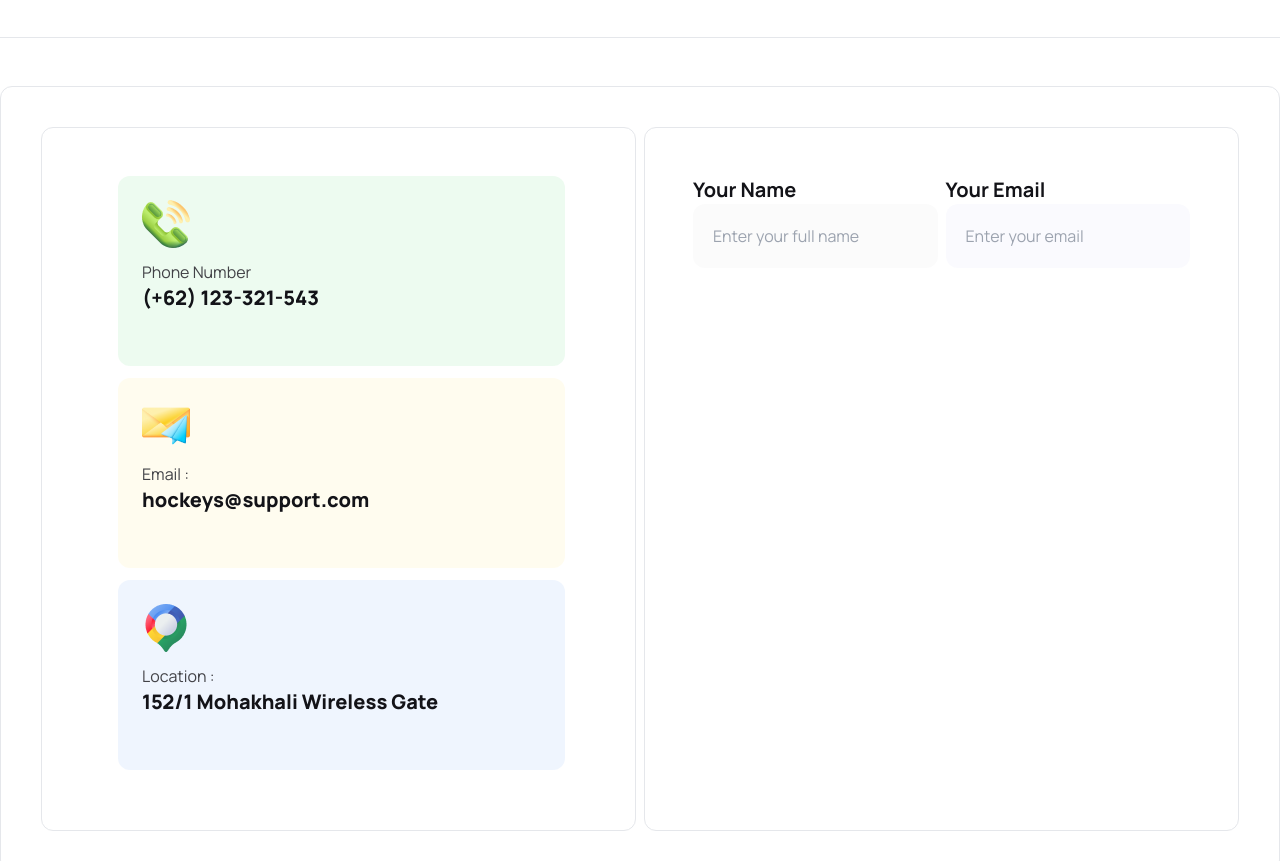
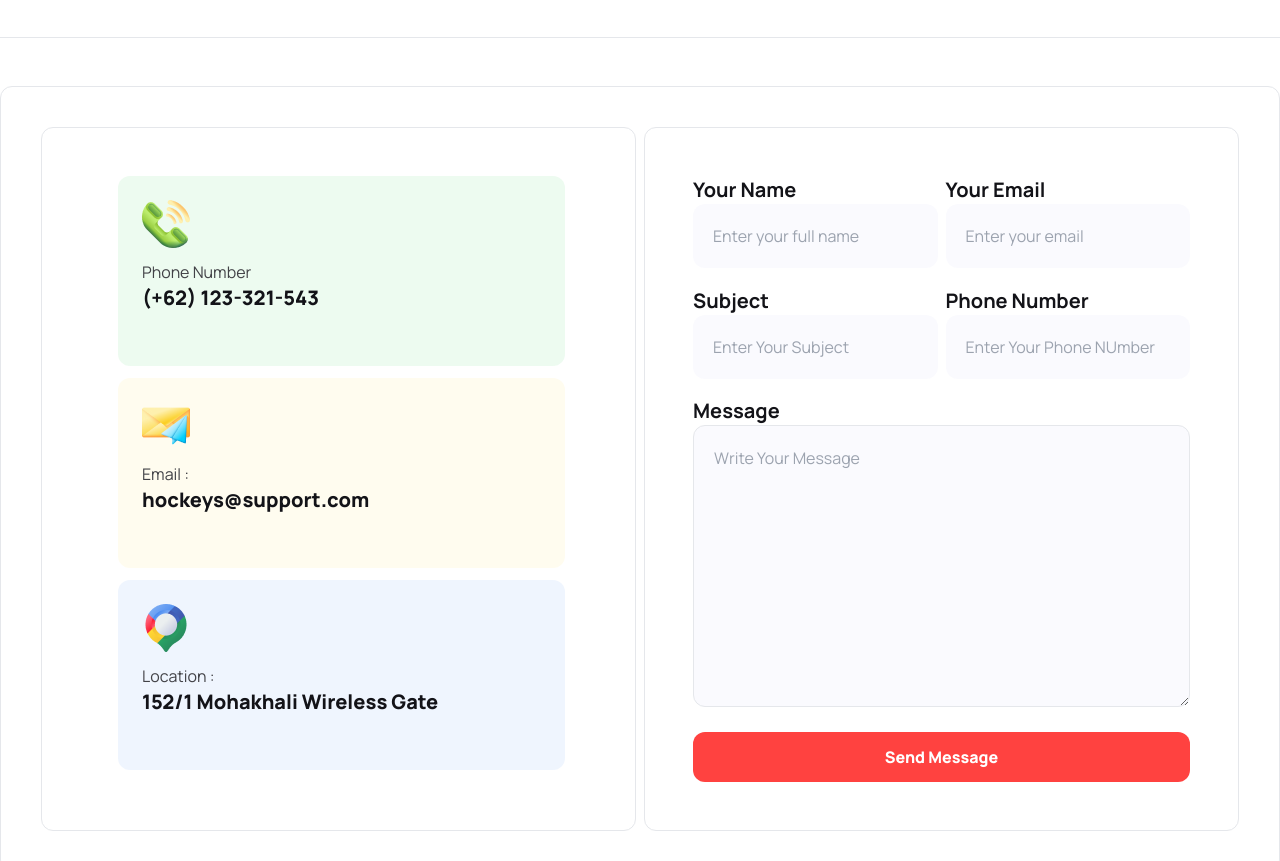
Before and after one commit to JannatulMumtahinaNahum/Assignment3-Hockeys, a plain HTML site: page index.html in a window 1280 px wide. Shown: the part 4665-5526 px from the top of the page. Drawn offline with nearby package versions, Linux system fonts and the light colour scheme.

Commit message:
get in touch section

```diff
--- a/index.html
+++ b/index.html
@@ -420,16 +420,29 @@
         </div>
        </div>
        <!--  -->
-      <div class="flex flex-col lg:flex-row border rounded-xl gap-2 mt-4 lg:ml-2 lg:mt-0 lg:w-[50%] p-8 lg:p-12">
-        <div class=" lg:w-[50%] ">
+      <div class="grid grid-cols-1 lg:grid-cols-2 border rounded-xl gap-2 mt-4 lg:ml-2 lg:mt-0 lg:w-[50%] p-8 lg:p-12">
+        <div class="row-start-1 col-span-1 lg:w-[100%] ">
           <p class="text-colorno2 font-bold text-xl">Your Name</p>
-          <input class="w-full bg-[#78787a08] rounded-xl p-5" type="text" name="" id=""
+          <input class="w-full bg-[#5b5bd808] rounded-xl p-5" type="text" name="" id=""
               placeholder="Enter your full name">
       </div>
-      <div class=" lg:w-[50%] ">
+      <div class="row-start-2 lg:row-start-1 grid-cols-1 lg:w-[100%] ">
           <p class="text-colorno2 font-bold text-xl">Your Email</p>
           <input class="w-full bg-[#5b5bd808] rounded-xl p-5" type="email" name="" id="" placeholder="Enter your email">
       </div>
+      <div class="row-start-3 lg:row-start-2 grid-cols-1 lg:w-[100%] ">
+        <p class="text-colorno2 font-bold text-xl">Subject</p>
+        <input class="w-full bg-[#5b5bd808] rounded-xl p-5" type="text" name="" id="" placeholder="Enter Your Subject">
+    </div>
+    <div class="row-start-4 lg:row-start-2 grid-cols-1 lg:w-[100%] ">
+      <p class="text-colorno2 font-bold text-xl">Phone Number</p>
+      <input class="w-full bg-[#5b5bd808] rounded-xl p-5" type="text" name="" id="" placeholder="Enter Your Phone NUmber">
+  </div>
+  <div class="col-span-2 lg:w-[100%] ">
+    <p class="text-colorno2 font-bold text-xl">Message</p>
+   <textarea class="w-[100%] p-5 border rounded-xl bg-[#5b5bd808]" name="" id="" cols="30" rows="10" placeholder="Write Your Message"></textarea>
+</div>
+<button class="col-span-2 rounded-xl font-extrabold text-colorno4 bg-colorno1 p-2">Send Message</button>
     </div>
     </section>
     <section class="w-[100%]">
```
